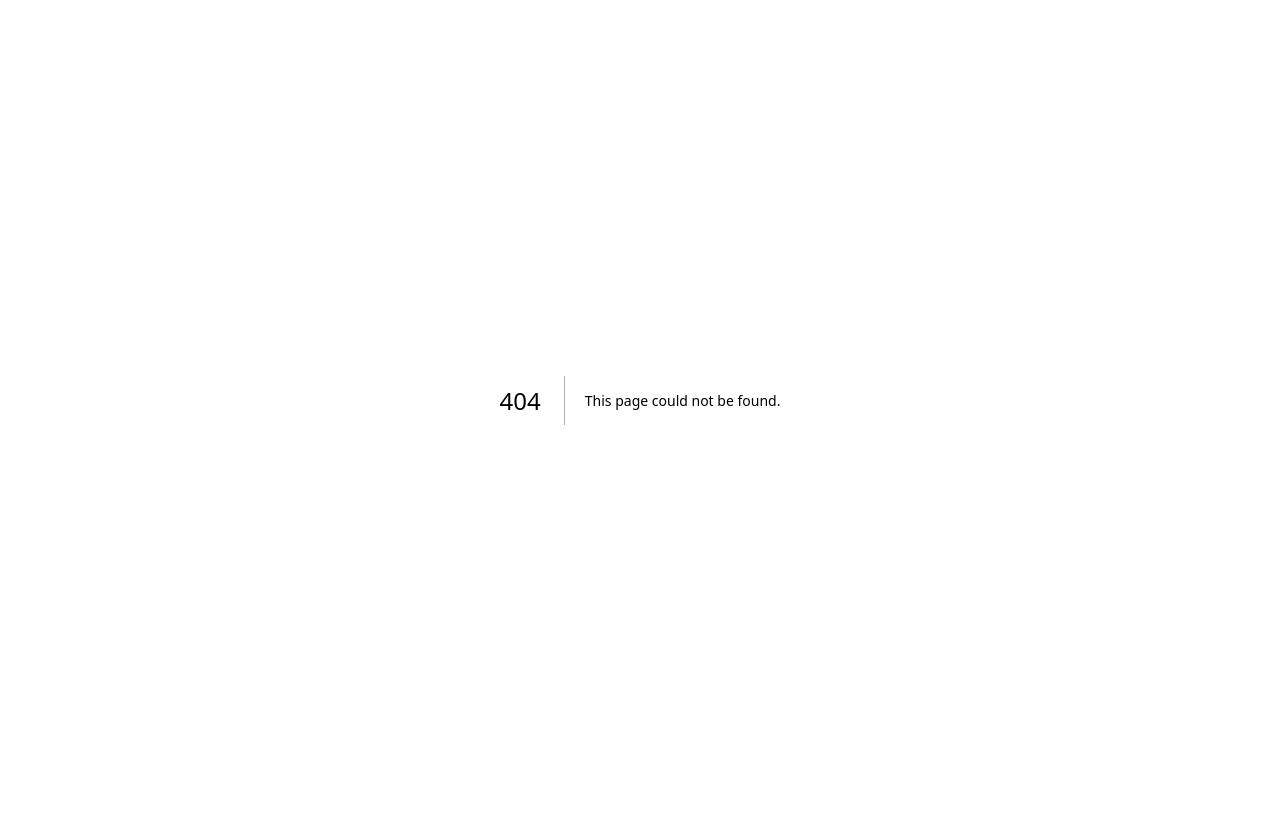
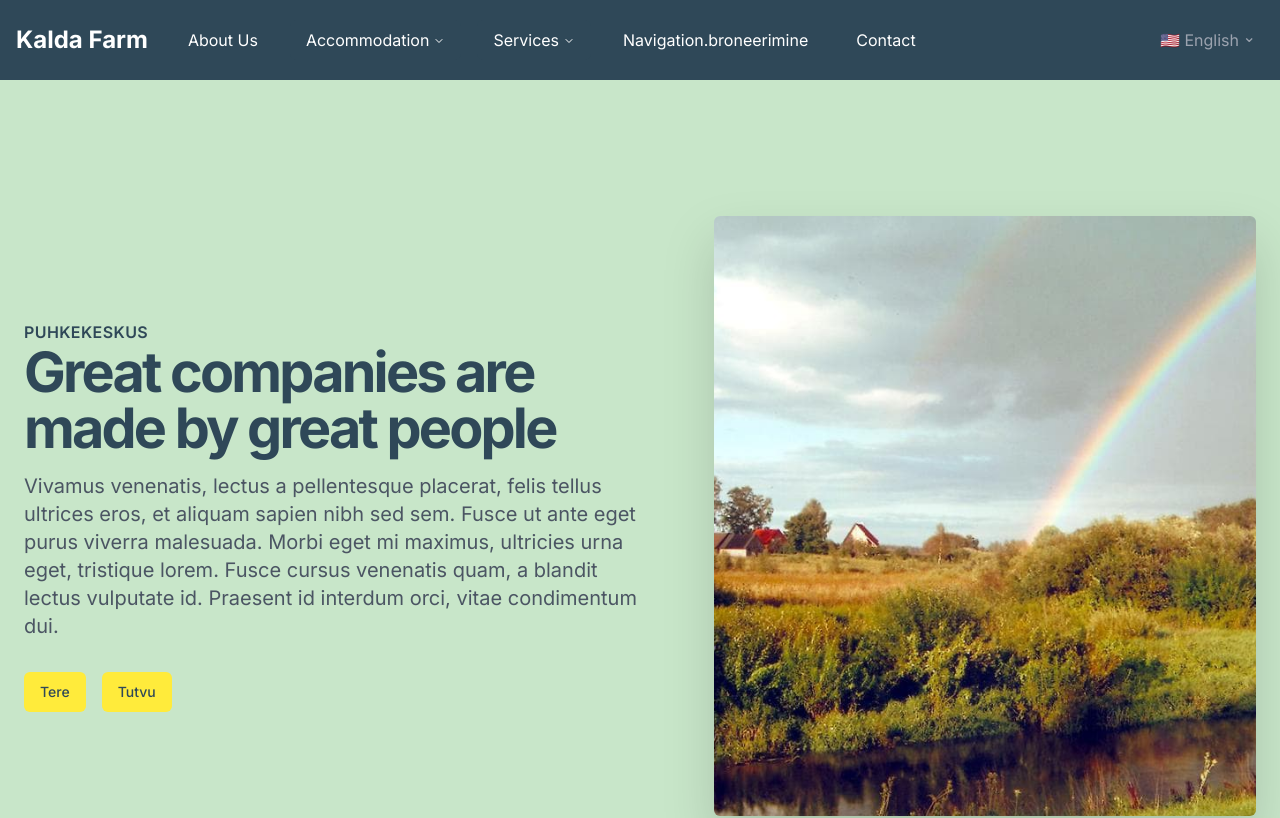
Before and after one commit to 77ccreed/kalda-next, a Next.js app: page /en/broneerimine in a window 1280 px wide. Before the commit this address had no page. Shown: the top 818 px of the page. Built offline with nearby package versions, Linux system fonts and the light colour scheme.

Commit message:
refactor: Update BroneeriminePage component to include Hero component with improved layout and CTA buttons

```diff
--- /dev/null
+++ b/src/app/[locale]/broneerimine/page.tsx
@@ -0,0 +1,34 @@
+import { useTranslations } from 'next-intl';
+import { unstable_setRequestLocale } from 'next-intl/server';
+import Hero from '@/components/Hero';
+import Img from '@/assets/images/taust.jpg';
+
+type Props = {
+  params: { locale: string };
+};
+
+export default function BroneeriminePage({ params: { locale } }: Props) {
+  // Enable static rendering
+  unstable_setRequestLocale(locale);
+
+  const t = useTranslations('MeistPage');
+
+  return (
+    <>
+      <Hero
+        title="Great companies are made by great people"
+        subtitle="Vivamus venenatis, lectus a pellentesque placerat, felis tellus ultrices eros, et aliquam sapien nibh sed sem. Fusce ut ante eget purus viverra malesuada. Morbi eget mi maximus, ultricies urna eget, tristique lorem. Fusce cursus venenatis quam, a blandit lectus vulputate id. Praesent id interdum orci, vitae condimentum dui."
+        tagline="Puhkekeskus"
+        callToAction="Tere"
+        callToActionLink="/contact"  // Link for the first CTA button
+        callToAction2="Tutvu"
+        callToActionLink2="/about"   // Link for the second CTA button
+        image={{
+          src: Img.src,
+          alt: 'Tere',
+          blurDataURL: 'yourBase64EncodedImage'
+        }}
+      />
+    </>
+  );
+}
```
